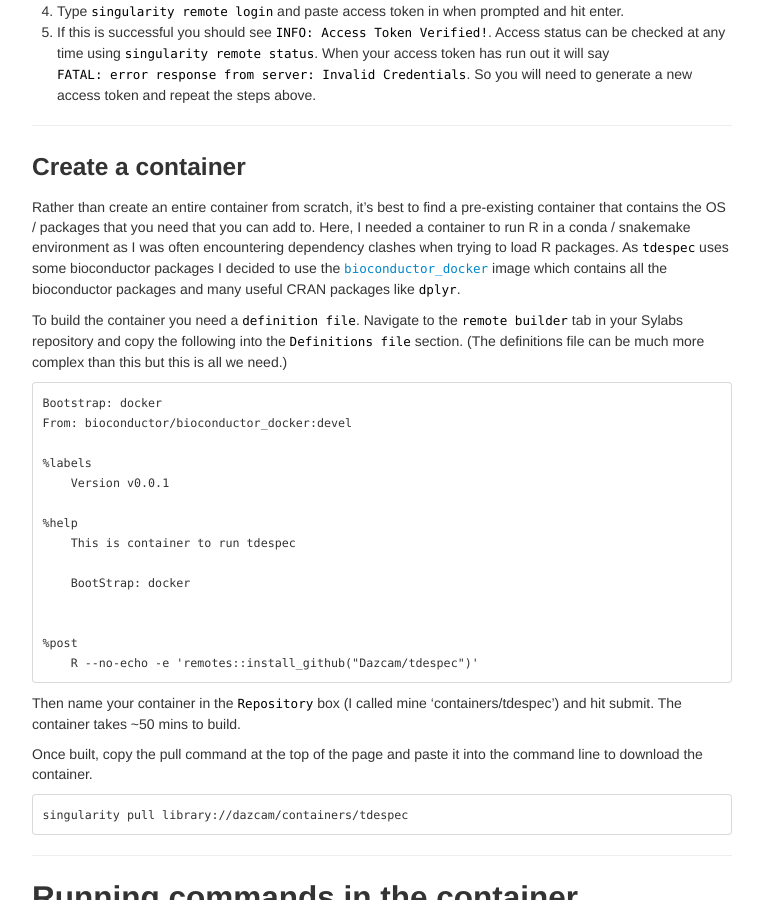
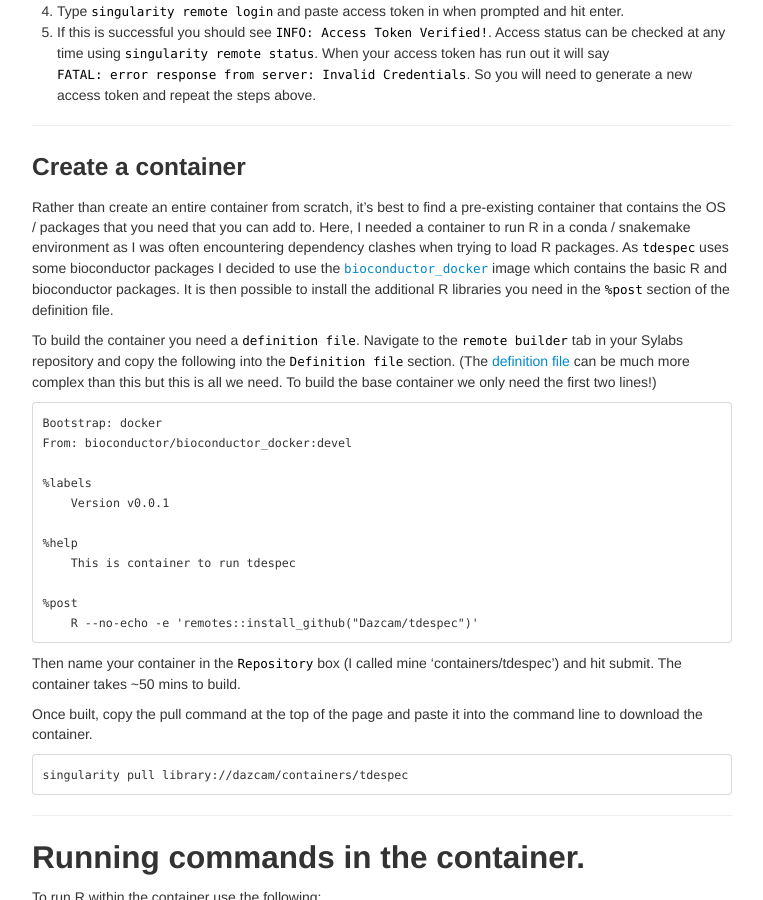
Before and after one commit to Dazcam/Bioinformatics-tutorials, a Jekyll site: the page built from pages/containers/build_basic_container.md, in a window 1280 px wide and 900 px high, scrolled down 426 px. Shown: the whole window, without its empty margins (258-1021 px from the left). Built offline with Jekyll 4.4.1, drawn with Linux system fonts in a browser that asks for light colours.

Commit message:
Added more details

````diff
--- a/pages/containers/build_basic_container.md
+++ b/pages/containers/build_basic_container.md
@@ -21,21 +21,27 @@ your clipboard. This token will be valid for one month.
 3. `On HAWK`: load the sigularity module `module load singularity-ce/3.10.2` (don't use default
    singularity module as it is a symlink for apptainer).
 4. Type `singularity remote login` and paste access token in when prompted and hit enter.
-5. If this is successful you should see `INFO: Access Token Verified!`. Access status can be checked at any time using `singularity remote status`. When your access token has run out it will say `FATAL:   error response from server: Invalid Credentials`. So you will need to generate a new access token and repeat the steps above.
+5. If this is successful you should see `INFO: Access Token Verified!`. Access status can be
+checked at any time using `singularity remote status`. When your access token has run out it
+will say `FATAL:   error response from server: Invalid Credentials`. So you will need to
+generate a new access token and repeat the steps above.
 
 ***
 
 ### Create a container
 
-Rather than create an entire container from scratch, it's best to find a pre-existing container that contains
-the OS / packages that you need that you can add to. Here, I needed a container to run R in a conda /
-snakemake environment as I was often encountering dependency clashes when trying to load R packages.
-As `tdespec` uses some bioconductor packages I decided to use the [`bioconductor_docker`](https://github.com/Bioconductor/bioconductor_docker/tree/devel) image which contains all the
-bioconductor packages and many useful CRAN packages like `dplyr`.
+Rather than create an entire container from scratch, it's best to find a pre-existing container that
+contains the OS / packages that you need that you can add to. Here, I needed a container to run R in
+a conda / snakemake environment as I was often encountering dependency clashes when trying to load R
+packages. As `tdespec` uses some bioconductor packages I decided to use the [`bioconductor_docker`](https://github.com/Bioconductor/bioconductor_docker/tree/devel) image which contains the basic
+R and bioconductor packages. It is then possible to install the additional R libraries you need in
+the `%post` section of the definition file.
 
 To build the container you need a `definition file`. Navigate to the `remote builder` tab
-in your Sylabs repository and copy the following into the `Definitions file` section.
-(The definitions file can be much more complex than this but this is all we need.)
+in your Sylabs repository and copy the following into the `Definition file` section.
+(The [definition file](https://docs.sylabs.io/guides/3.7/user-guide/definition_files.html)
+can be much more complex than this but this is all we need. To build the base container we
+only need the first two lines!)
 
 
 ```
@@ -47,9 +53,6 @@ From: bioconductor/bioconductor_docker:devel
 
 %help
     This is container to run tdespec
-
-    BootStrap: docker
-
 
 %post
     R --no-echo -e 'remotes::install_github("Dazcam/tdespec")'
````
